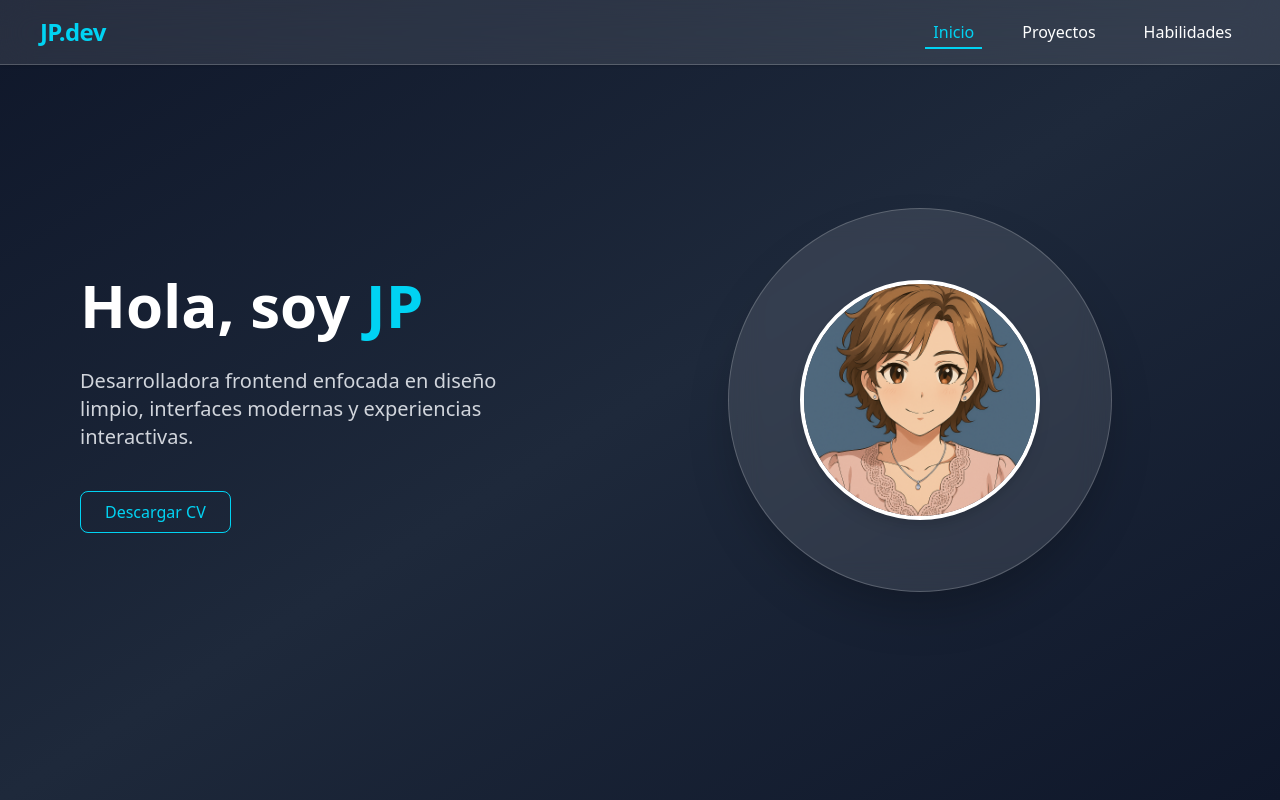
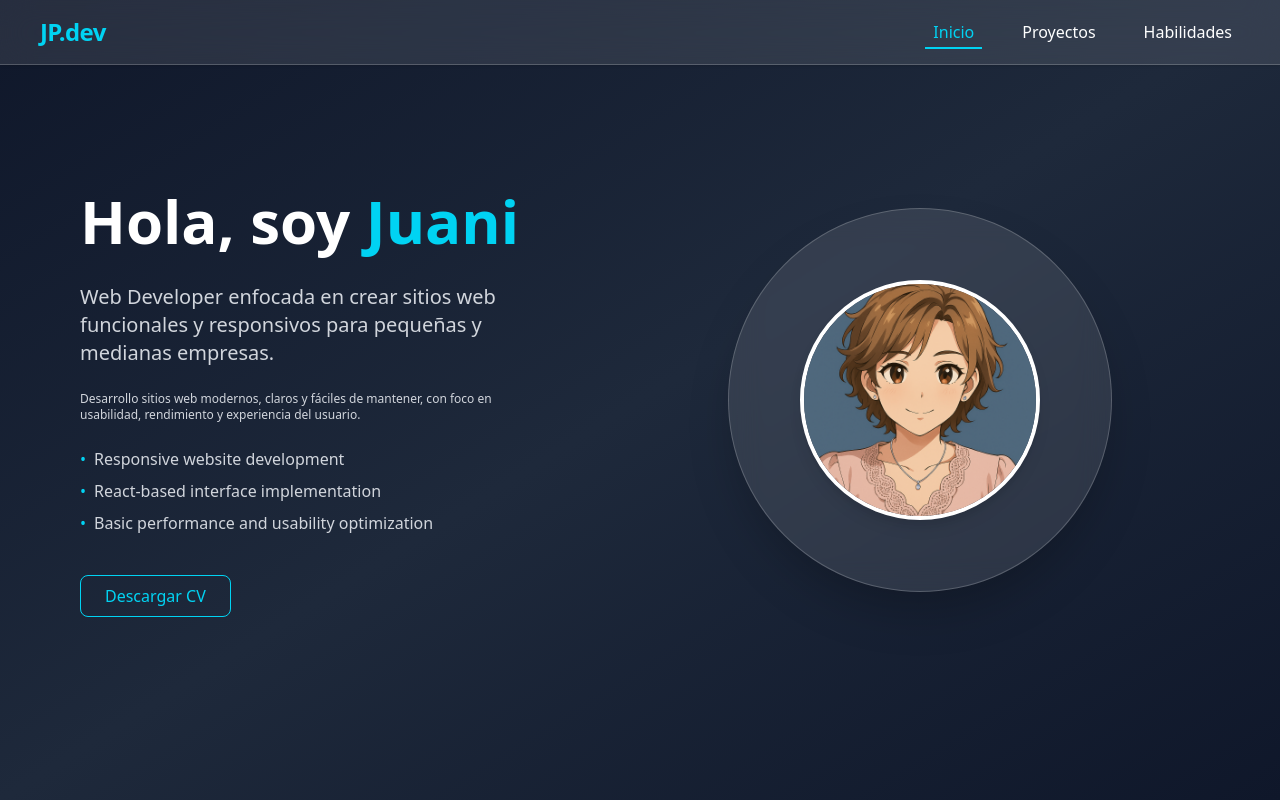
Before and after one commit to JPgitidaho/PORTAFOLIO, a React (Vite) app: page / in a window 1280 px wide. Built offline with nearby package versions, Linux system fonts and the light colour scheme.

Commit message:
actualization

```diff
--- a/src/pages/Home.jsx
+++ b/src/pages/Home.jsx
@@ -7,11 +7,27 @@ export default function Home() {
     <section className="relative min-h-screen flex flex-col-reverse md:flex-row items-center justify-between px-6 py-20 md:px-20 bg-gradient-to-br from-[#0f172a] via-[#1e293b] to-[#0f172a] text-white overflow-hidden">
       <div className="z-10 w-full md:w-1/2 mt-10 md:mt-0 text-center md:text-left space-y-6">
         <h1 className="text-4xl md:text-6xl font-extrabold leading-tight">
-          Hola, soy <span className="text-cyan-400">JP</span>
+          Hola, soy <span className="text-cyan-400">Juani</span>
         </h1>
         <p className="text-lg md:text-xl text-gray-300 max-w-md mx-auto md:mx-0">
-          Desarrolladora frontend enfocada en diseño limpio, interfaces modernas y experiencias interactivas.
-        </p>
+          Web Developer enfocada en crear sitios web funcionales y responsivos para pequeñas y medianas empresas.</p>
+        <p className="text-lg md:text-xs text-gray-300 max-w-md mx-auto md:mx-0">
+          Desarrollo sitios web modernos, claros y fáciles de mantener, con foco en usabilidad, rendimiento y experiencia del usuario.</p>
+          <ul className="mt-4 space-y-2 text-gray-300 max-w-md mx-auto md:mx-0">
+  <li className="flex items-start gap-2">
+    <span className="text-cyan-400">•</span>
+    <span>Responsive website development</span>
+  </li>
+  <li className="flex items-start gap-2">
+    <span className="text-cyan-400">•</span>
+    <span>React-based interface implementation</span>
+  </li>
+  <li className="flex items-start gap-2">
+    <span className="text-cyan-400">•</span>
+    <span>Basic performance and usability optimization</span>
+  </li>
+</ul>
+
         <div className="flex flex-col md:flex-row gap-4 justify-center md:justify-start">
         <a
           href="/assets/CV_Juana_Perez web.pdf"
```
